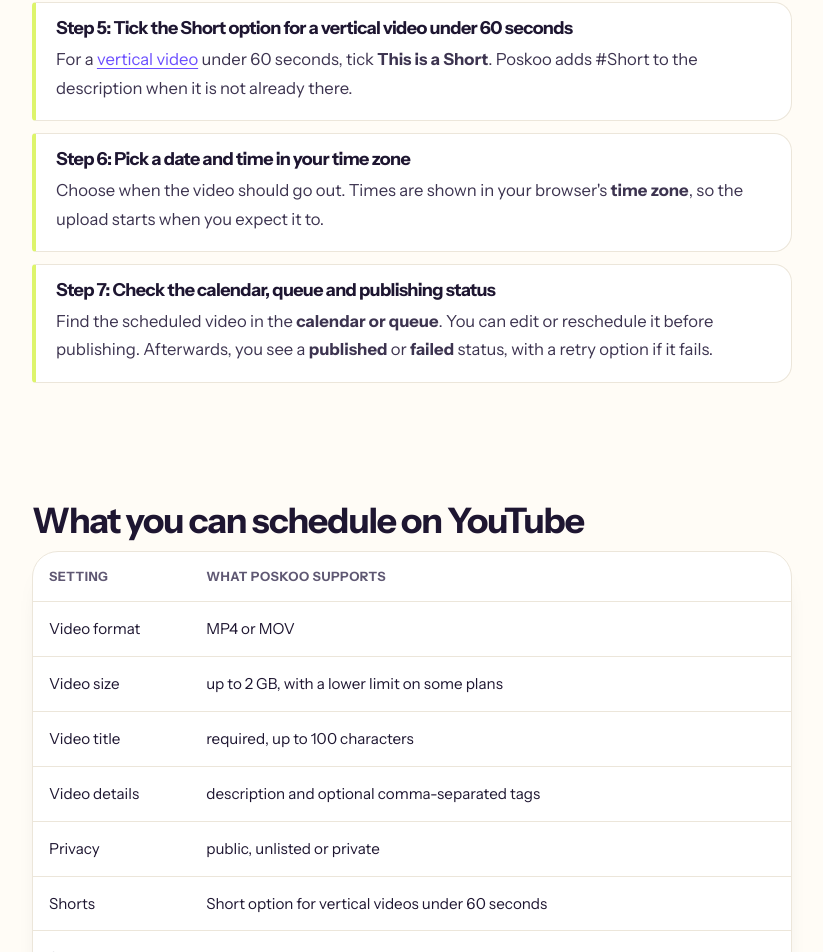
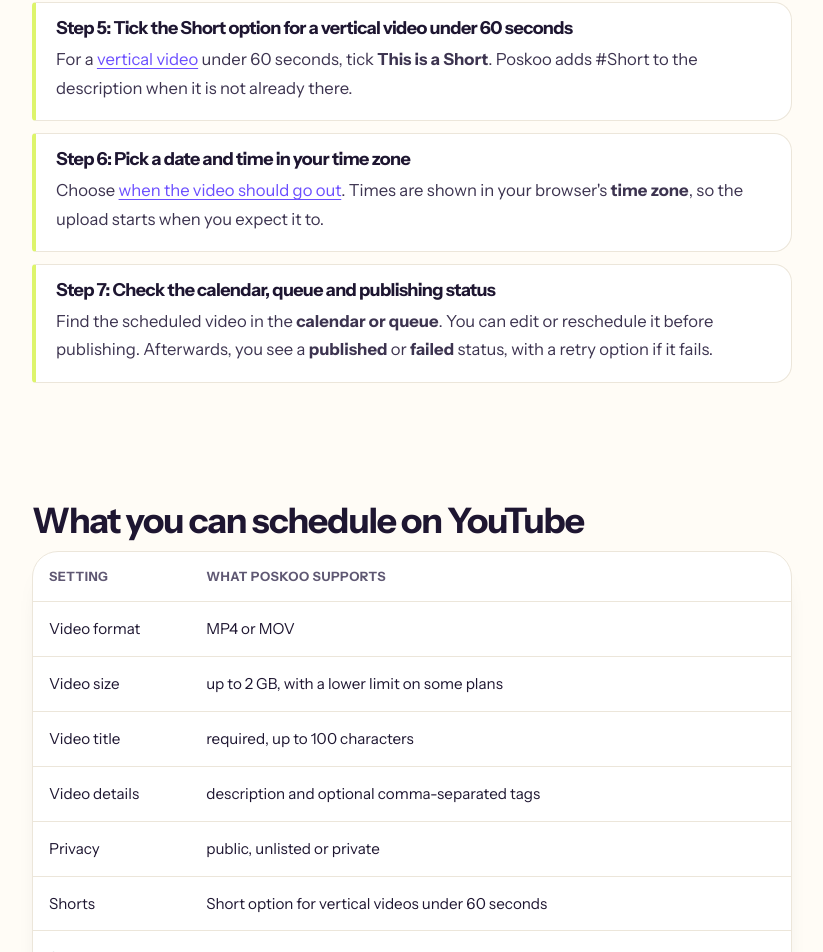
Before and after one commit to Ramanmakkar1/socialapp, a Next.js app: page /help/schedule-youtube-videos in a window 1280 px wide. Shown: the part 1638-2590 px from the top of the page, without its empty margins (228-1051 px from the left). Built offline with nearby package versions, Linux system fonts and the light colour scheme; no server answers.

Commit message:
autopilot: YouTube scheduling help page: link 'when the video should go out' in the date step to the YouTube best-time tool
Task #26672, written by local Qwen.

```diff
--- a/src/app/help/schedule-youtube-videos/page.tsx
+++ b/src/app/help/schedule-youtube-videos/page.tsx
@@ -78,7 +78,7 @@ const steps = [
     text: "Choose when the video should go out. Times are shown in your browser's time zone, so the upload starts when you expect it to.",
     body: (
       <>
-        Choose when the video should go out. Times are shown in your browser&apos;s <strong>time zone</strong>, so the
+        Choose <Link className={s.vlink} href="/tools/best-time-to-post-on-youtube">when the video should go out</Link>. Times are shown in your browser&apos;s <strong>time zone</strong>, so the
         upload starts when you expect it to.
       </>
     ),
```
